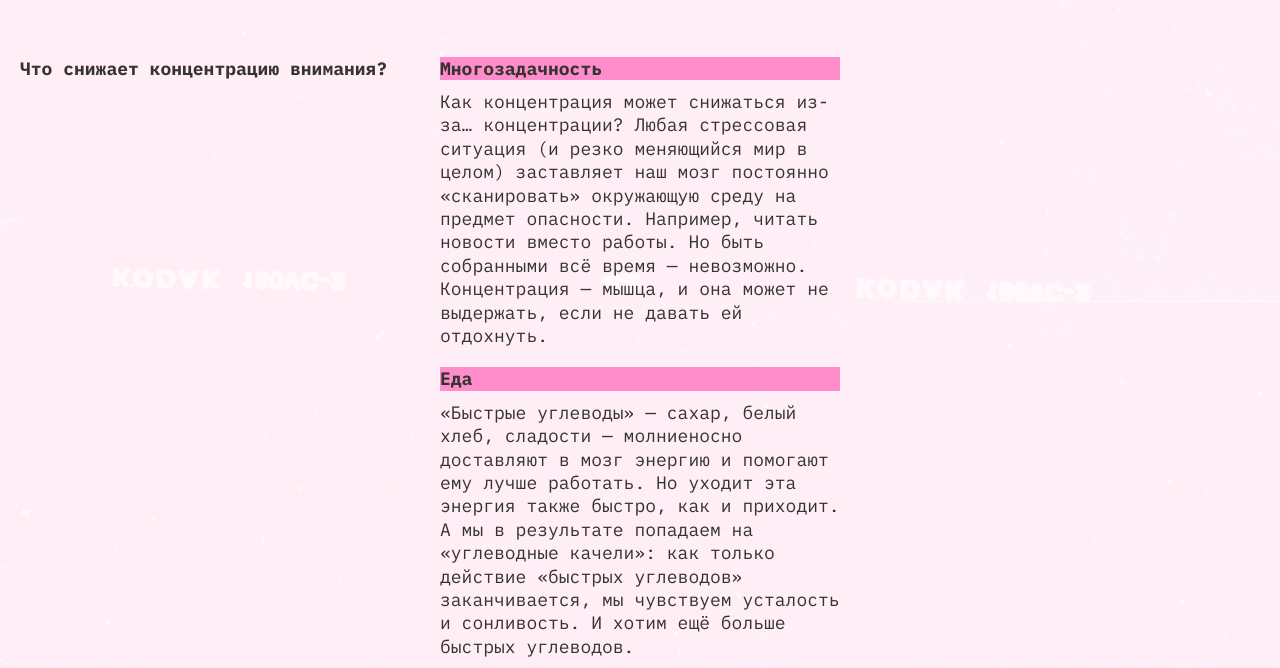
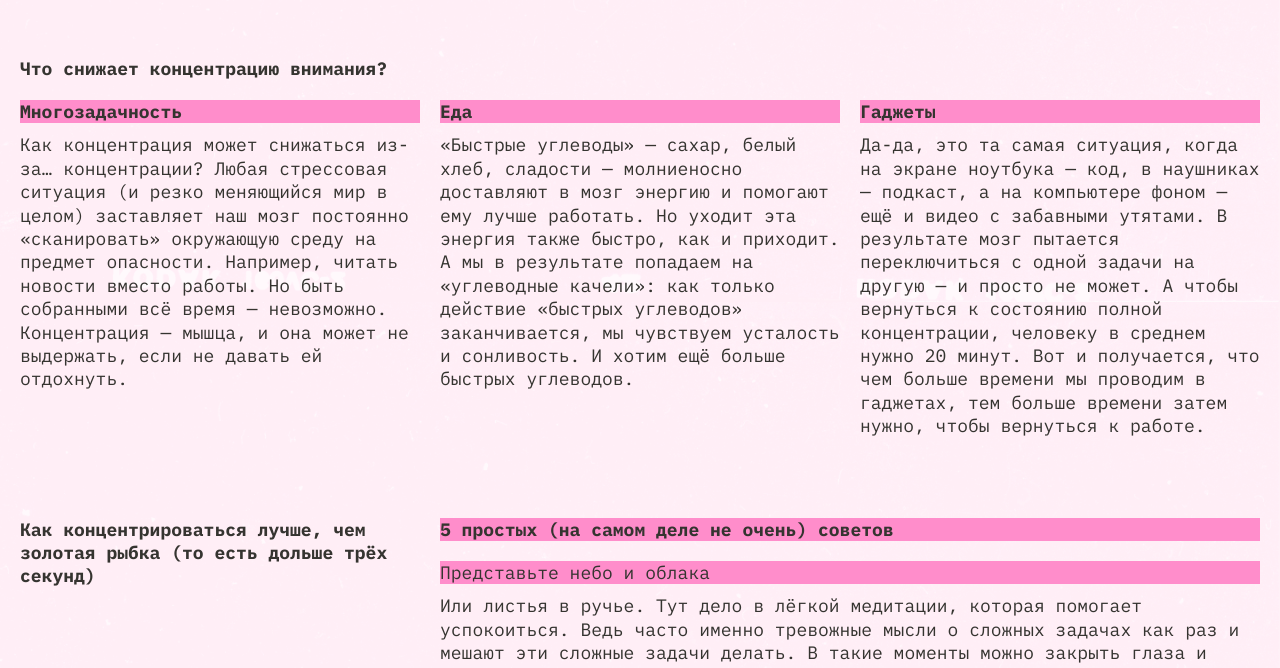
Before and after one commit to dashkkkk/slozhno-sosredotochitsya-fd, a plain HTML site: page index.html in a window 1280 px wide. Shown: the part 1298-1966 px from the top of the page. Drawn offline with Linux system fonts and the light colour scheme.

Commit message:
Add files via upload

```diff
--- a/styles/dark.css
+++ b/styles/dark.css
@@ -16,8 +16,8 @@
   --subtitles-color: #000028;
   --main-text-color: #f1b2ce;
   --main-font-size: 18px;
-  --background-image: url(../images/cover-image-dark.png),
-    linear-gradient(#000028, #000028);
+  --background-image: url(../images/cover-image-dark.png);
+  --background-color: rgb(0 7 58 / 1);
   /* сохраните этот селектор в приведённом виде.
     Так стили написанные ниже будут иметь больший вес,
     чем стили в медиазапросе предпочтений пользователя
--- a/styles/light.css
+++ b/styles/light.css
@@ -16,6 +16,7 @@
   --sections-subtitles-color: #252422;
   --outline-color: rgb(50 49 45 / 0.4);
   --subtitles-color: #353430;
+  --background-color: rgba(255, 238, 246, 1)
 
   /* сохраните этот селектор в приведённом виде.
     Так стили написанные ниже будут иметь больший вес,
@@ -25,6 +26,7 @@
 
 @media (prefers-color-scheme: light) {
   :root {
+    --background-color: rgba(255, 238, 246, 1);
     --background-image: url(../images/cover-image-light.png);
     --accent-color: #ff8dcb;
     --main-text-color: #353430;
@@ -36,6 +38,7 @@
     --sections-subtitles-color: #353430;
     --outline-color: rgb(50 49 45 / 0.4);
     --subtitles-color: #353430;
+
   }
 
   .decorative_sign_header {
--- a/styles/style.css
+++ b/styles/style.css
@@ -2,7 +2,8 @@
 
 .page {
   font-family: "IBM Plex mono", sans-serif;
-  background-image: var(--background-image, linear-gradient(#000028, #000028));
+  background-color: var(--background-color);
+  background-image: var(--background-image);
   background-position: center;
   background-size: cover;
   background-repeat: no-repeat;
@@ -267,8 +268,10 @@ h2.title_decor {
   .header__theme-menu {
     padding-top: 0;
   }
+  .main_title {
+    font-size: clamp(7.5rem, 0.5625rem + 14.4531vw, 9.8125rem);
+  }
   .header .main_title {
-    font-size: clamp(7.5rem, 0.5625rem + 14.4531vw, 9.8125rem);
     padding-top: 0px;
   }
   .header .title_decor {
@@ -305,33 +308,24 @@ h2.title_decor {
 
   .factors {
     display: grid;
-    gap: 20px;
+    gap: var(--main-gap);
     grid-template-rows: repeat(auto-fit, minmax(70px, 1fr));
     grid-template-columns: 1fr 2fr;
     grid-auto-flow: column;
-    grid-template-areas:
-      "factors-title ."
-      "factors-multitasking factors-multitasking"
-      "factors-food factors-food"
-      "factors-gadgets factors-gadgets";
     padding-top: 0;
   }
 
-  .factors h2 {
-    grid-area: factors-title;
-    inline-size: 100%;
-  }
-  .factors_multitasking {
-    grid-area: factors-multitasking;
-  }
-  .factors_food {
-    grid-area: factors-food;
-  }
-  .factors_gadgets {
-    grid-area: factors-gadgets;
+  .factors_container {
+    grid-row: 2 / auto;
+    grid-column: 1 / -1;
+    display: grid;
+    gap: var(--main-gap);
   }
 
   .factors h2 {
+    grid-row: 1 /2;
+    grid-column: 1 / 2;
+    inline-size: 100%;
     padding-bottom: 0;
   }
 
@@ -423,27 +417,25 @@ h2.title_decor {
     gap: 20px;
     grid-auto-rows: min-content;
     grid-auto-flow: row;
-    grid-template-areas:
-      "factors-title factors-title factors-title"
-      "factors_multitasking factors_food factors_gadgets";
   }
 
   .factors h2 {
     grid-area: factors-title;
     grid-column: 1 / 2;
+    grid-row: 1 / 2;
   }
 
-  .factors_multitasking {
-    grid-area: factors_multitasking;
+  .factors_container {
+    display: grid;
+    grid-row: 2 / -1;
+    grid-column: 1 / -1;
+    grid-template-columns: repeat(3, 1fr);
+    gap: var(--main-gap);
+    inline-size: 100%;
+    grid-auto-rows: min-content;
+    grid-auto-flow: row;
   }
 
-  .factors_food {
-    grid-area: factors_food;
-  }
-
-  .factors_gadgets {
-    grid-area: factors_gadgets;
-  }
   .factors .main_text {
     margin-block-end: 20px;
   }
@@ -459,7 +451,4 @@ h2.title_decor {
   .footer {
     min-height: 768px;
   }
-  .footer .main_title {
-    font-size: clamp(7.25rem, 5.7694rem + 6.3174vw, 9.8125rem);
-  }
 }
--- a/styles/variables.css
+++ b/styles/variables.css
@@ -14,6 +14,7 @@
   --subtitles-color: #000028;
   --main-text-color: #f1b2ce;
   --main-font-size: 18px;
-  --background-image: url(../images/cover-image-dark.png),
-    linear-gradient(#000028, #000028);
+  --background-image: url(../images/cover-image-dark.png);
+  --background-color: rgb(0 7 58 / 1);
+  --main-gap: 20px;
 }
```
